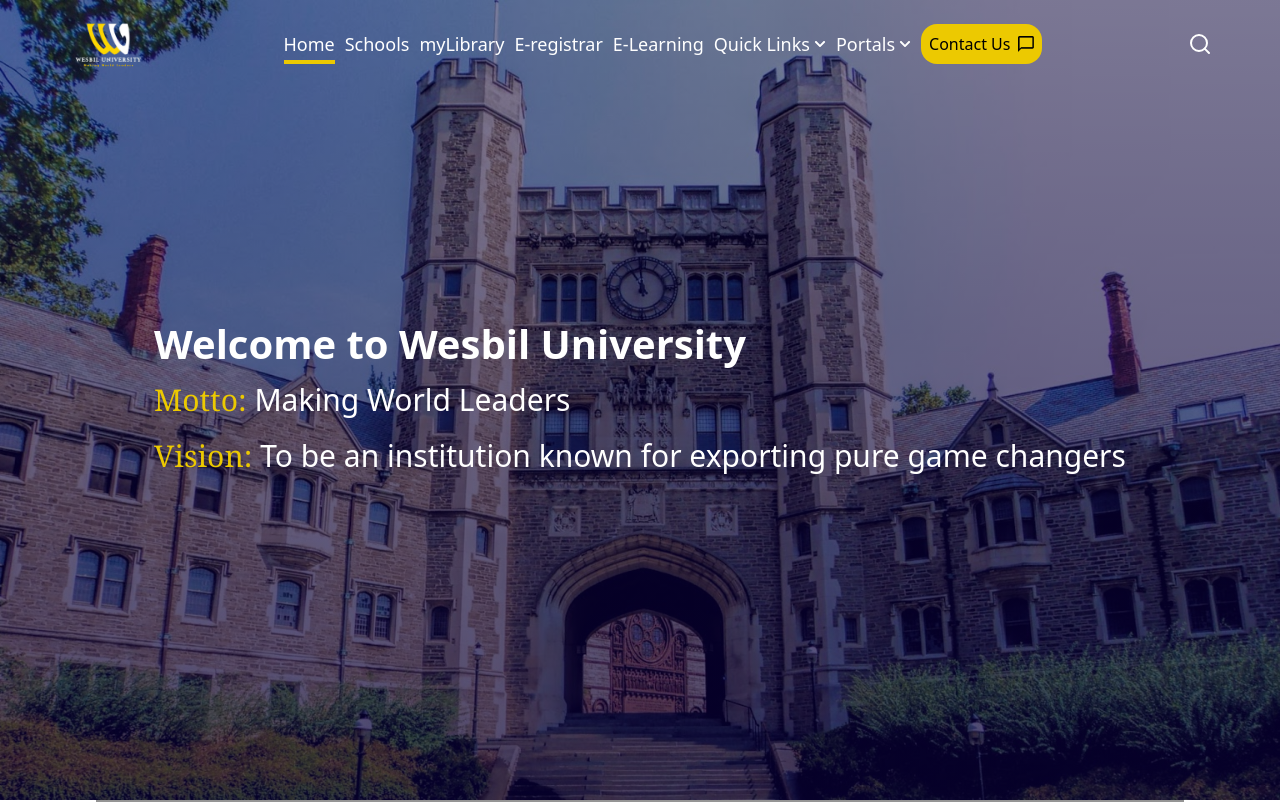
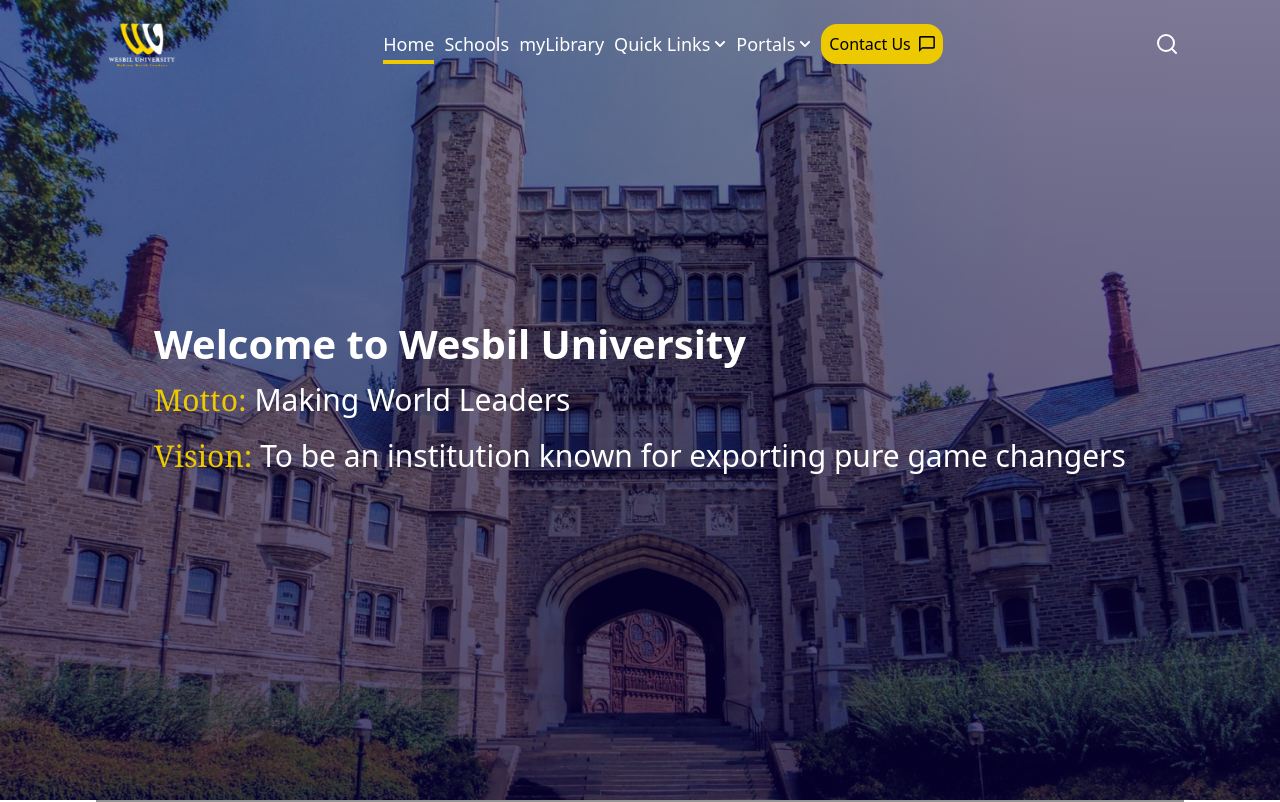
Before and after one commit to bilsim-code/Wesbil-University, a React (Vite) app in the folder frontend/: page / in a window 1280 px wide. Shown: the top 802 px of the page. Built offline with nearby package versions, Linux system fonts and the light colour scheme.

Commit message:
navbar student portal

```diff
--- a/frontend/src/Components/Navbar.jsx
+++ b/frontend/src/Components/Navbar.jsx
@@ -75,7 +75,7 @@ const Navbar = () => {
               myLibrary
             </RouterLink>
           </li>
-          <li className="nav-li pb-6 text-white nav-ul-md:text-white nav-ul-md:p-0 nav-ul-md:pr-[10px] font-medium">
+        {/*   <li className="nav-li pb-6 text-white nav-ul-md:text-white nav-ul-md:p-0 nav-ul-md:pr-[10px] font-medium">
             <RouterLink
               onClick={() => setMenuShow(false)}
               to={"eregistrar"}
@@ -83,8 +83,8 @@ const Navbar = () => {
             >
               E-registrar
             </RouterLink>
-          </li>
-          <li className="nav-li pb-6 text-white nav-ul-md:text-white nav-ul-md:p-0 nav-ul-md:pr-[10px] font-medium">
+          </li> */}
+         {/*  <li className="nav-li pb-6 text-white nav-ul-md:text-white nav-ul-md:p-0 nav-ul-md:pr-[10px] font-medium">
             <RouterLink
               onClick={() => setMenuShow(false)}
               to={"elearning"}
@@ -92,7 +92,7 @@ const Navbar = () => {
             >
               E-Learning
             </RouterLink>
-          </li>
+          </li> */}
 
           <OutsideClickHandler onOutsideClick={() => setLinkDropdownOn(false)}>
             {/* Dropdown */}
```
